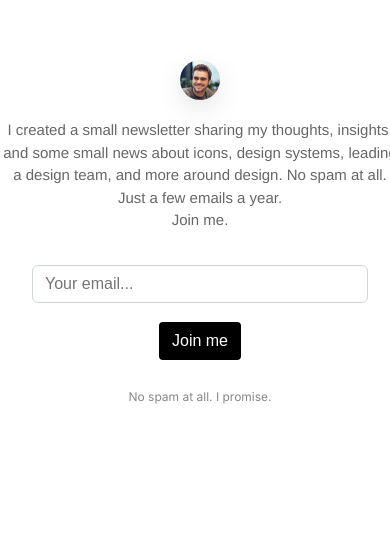
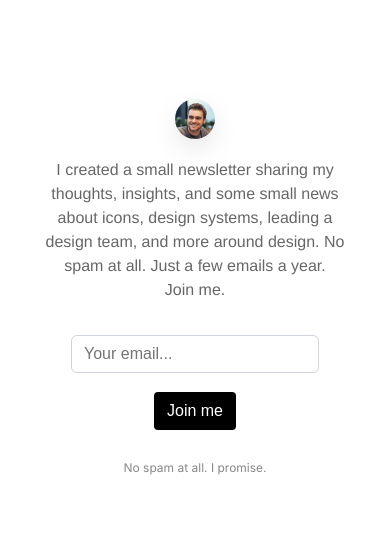
Before and after one commit to lucaburgio/lucaburgio.com, a PHP site: page /join/index.html in a window 390 px wide; the page is wider, and only the part inside the window is pictured. Shown: the top 547 px of that part. Run offline with PHP 8.4, Linux system fonts and the light colour scheme; some web fonts are replaced.

Commit message:
fixed mobile join form

```diff
--- a/css/default.css
+++ b/css/default.css
@@ -567,4 +567,8 @@ a {
   text-align: center;
 }
 .iconoir, .bubbles{display: none;}
+.form-container{
+  width: 100%;
+  font-size: 16px;
 }
+}
--- a/index.html
+++ b/index.html
@@ -10,7 +10,7 @@
 		content="I’m Luca. Product Designer currently based in Milan. Designing pixel stories at Bending Spoons." />
 	<meta name="author" content="Luca Burgio" />
 	<link rel="shortcut icon" href="images/favicon.png">
-	<link rel="stylesheet" type="text/css" href="css/default.min.css?v=4.52" />
+	<link rel="stylesheet" type="text/css" href="css/default.css?v=4.61" />
 	<script src='js/jquery202.min.js'></script>
 	<script src="js/modernizr.custom.js"></script>
 	<script src="js/anime.min.js"></script>
--- a/join/index.html
+++ b/join/index.html
@@ -9,7 +9,7 @@
     <meta name="description" content="Join me and sign up to my newsletter." />
     <meta name="author" content="Luca Burgio" />
     <link rel="shortcut icon" href="../images/favicon.png">
-    <link rel="stylesheet" type="text/css" href="../css/default.min.css?v=4.6" />
+    <link rel="stylesheet" type="text/css" href="../css/default.css?v=4.61" />
     <script src='js/jquery202.min.js'></script>
     <script src="js/modernizr.custom.js"></script>
     <script src="js/anime.min.js"></script>
@@ -107,5 +107,11 @@
             font-size: 12px;
             color: #888;
         }
+
+        /* Mobile */
+@media only screen and (-webkit-min-device-pixel-ratio: 2) and (max-device-width: 560px),only screen and (max-width: 560px) {
+    body{padding: 10%;}
+}
+
     </style>
 </body>
```
